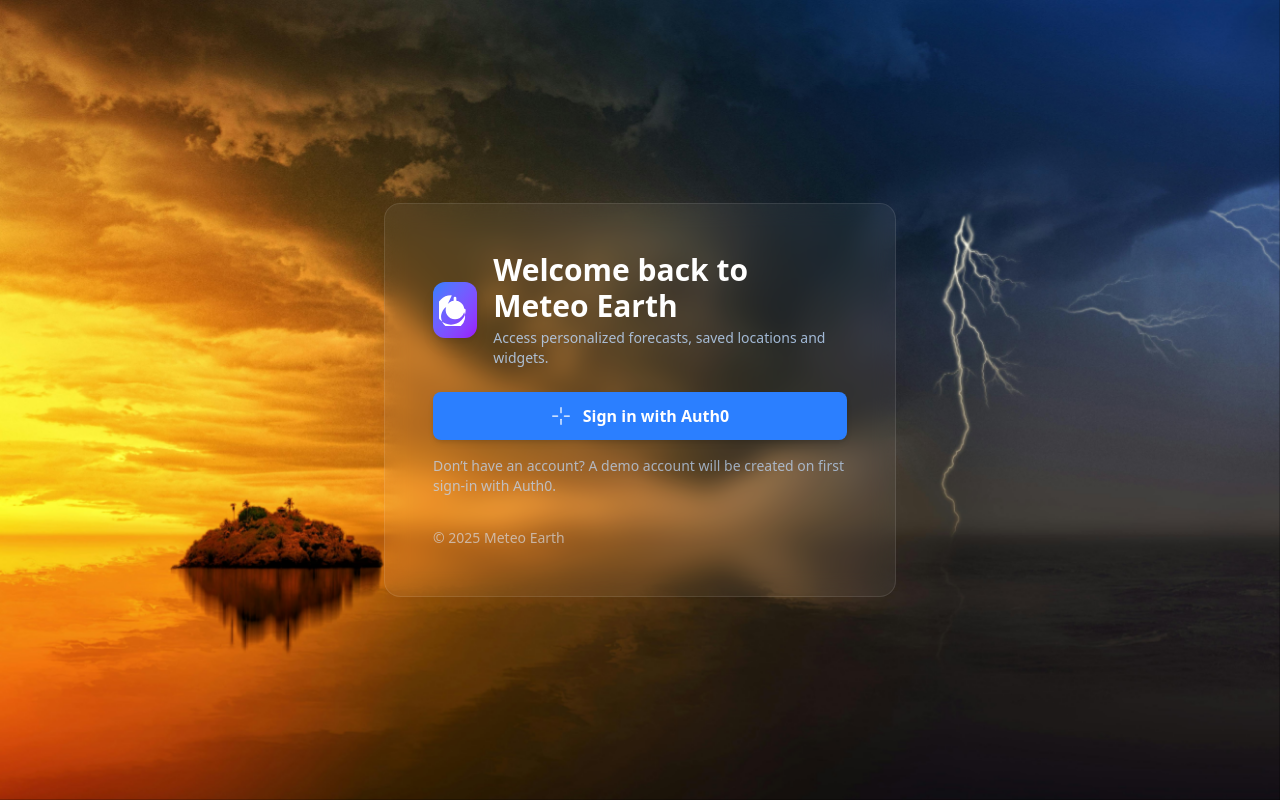
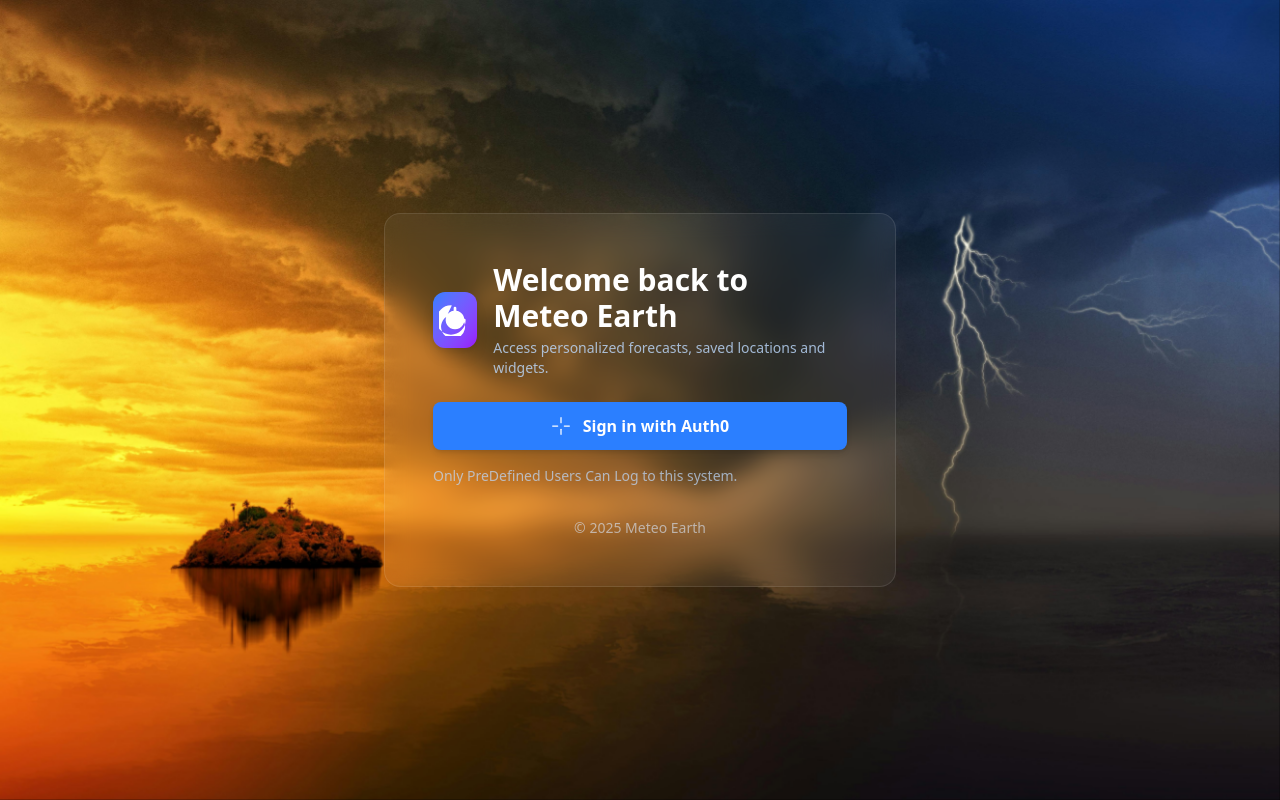
Before and after one commit to anjuparanagama/fidenz-Assignment, a Next.js app: page /login in a window 1280 px wide. Built offline with nearby package versions, Linux system fonts and the light colour scheme.

Commit message:
update some features

```diff
--- a/src/app/login/page.js
+++ b/src/app/login/page.js
@@ -33,10 +33,10 @@
             Sign in with Auth0
           </a>
 
-          <p className="mt-4 text-sm text-blue-200/70">Don’t have an account? A demo account will be created on first sign-in with Auth0.</p>
+          <p className="mt-4 text-sm text-blue-200/70">Only PreDefined Users Can Log to this system.</p>
         </div>
 
-        <footer className="mt-8 text-sm text-blue-100/60">© {new Date().getFullYear()} Meteo Earth</footer>
+  <footer className="mt-8 text-sm text-center text-blue-100/60">© {new Date().getFullYear()} Meteo Earth</footer>
       </section>
     </main>
   )
```
Also changed, not shown: public/logo.png (added).
